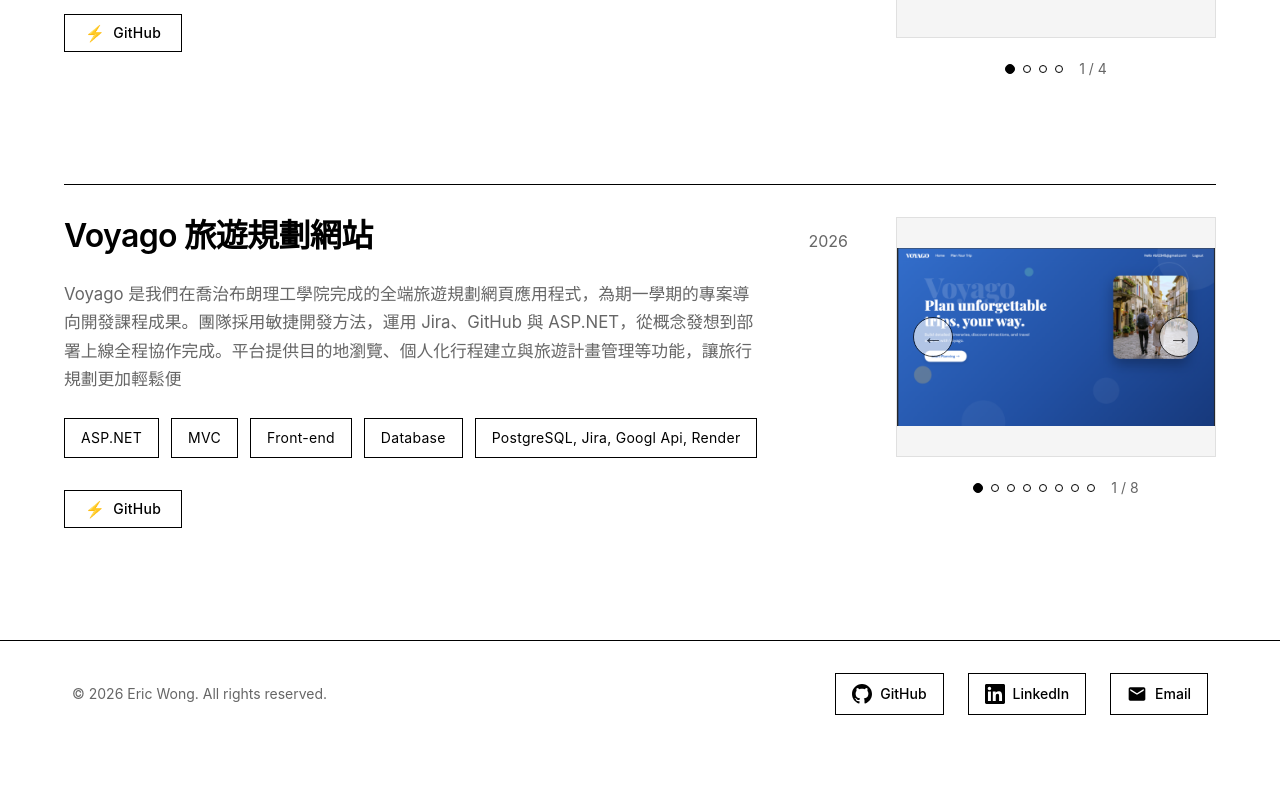
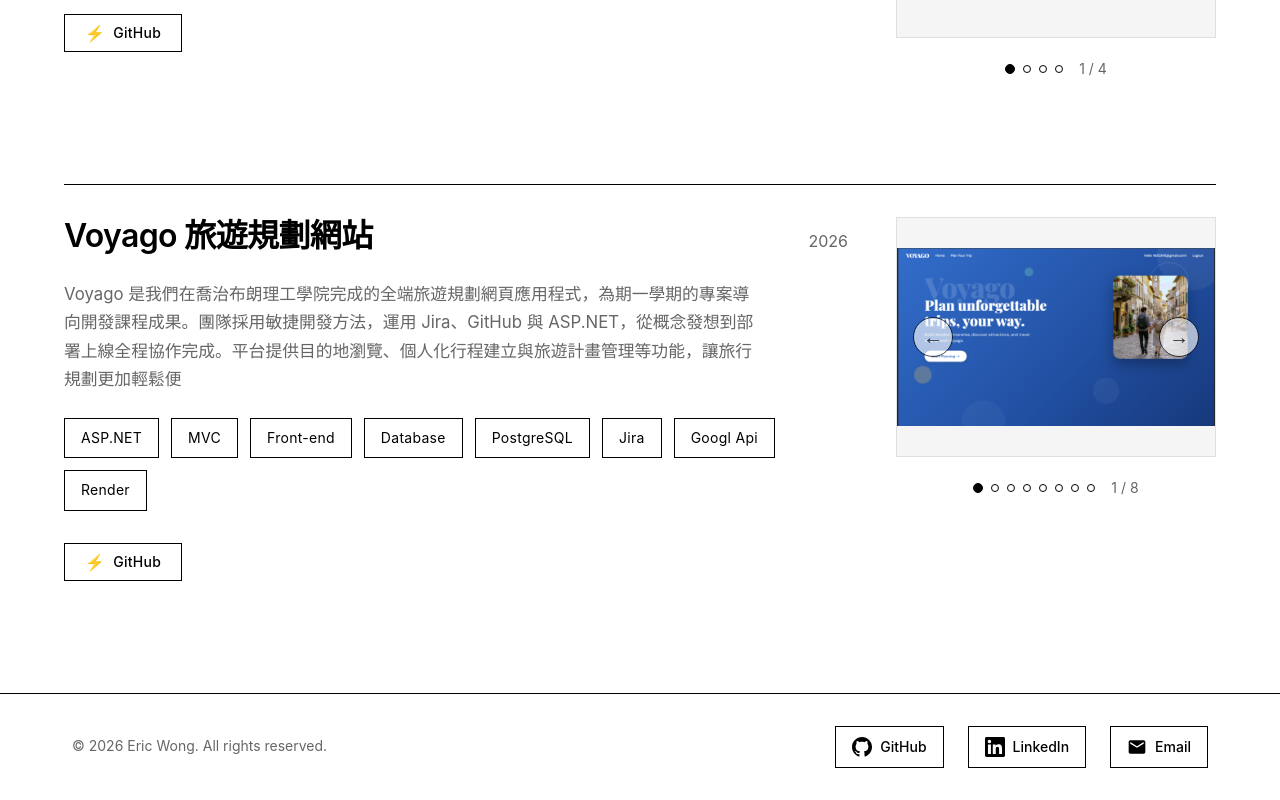
Before and after one commit to spook0328/Wong-Portfolio, a React (Vite) app in the folder wong-portfolio/: page /Wong-Portfolio/projects in a window 1280 px wide. Shown: the part 4259-5059 px from the top of the page. Before the commit the page ends 5006 px from the top, so only its background shows below. Built offline with nearby package versions, Linux system fonts and the light colour scheme.

Commit message:
added skill & Voyago

```diff
--- a/wong-portfolio/src/data/projects.ts
+++ b/wong-portfolio/src/data/projects.ts
@@ -246,7 +246,10 @@ export const projects: Project[] = [
       "MVC",
       "Front-end",
       "Database",
-      "PostgreSQL, Jira, Googl Api, Render ",
+      "PostgreSQL",
+      "Jira",
+      "Googl Api",
+      "Render ",
     ],
     links: [
       {
```
